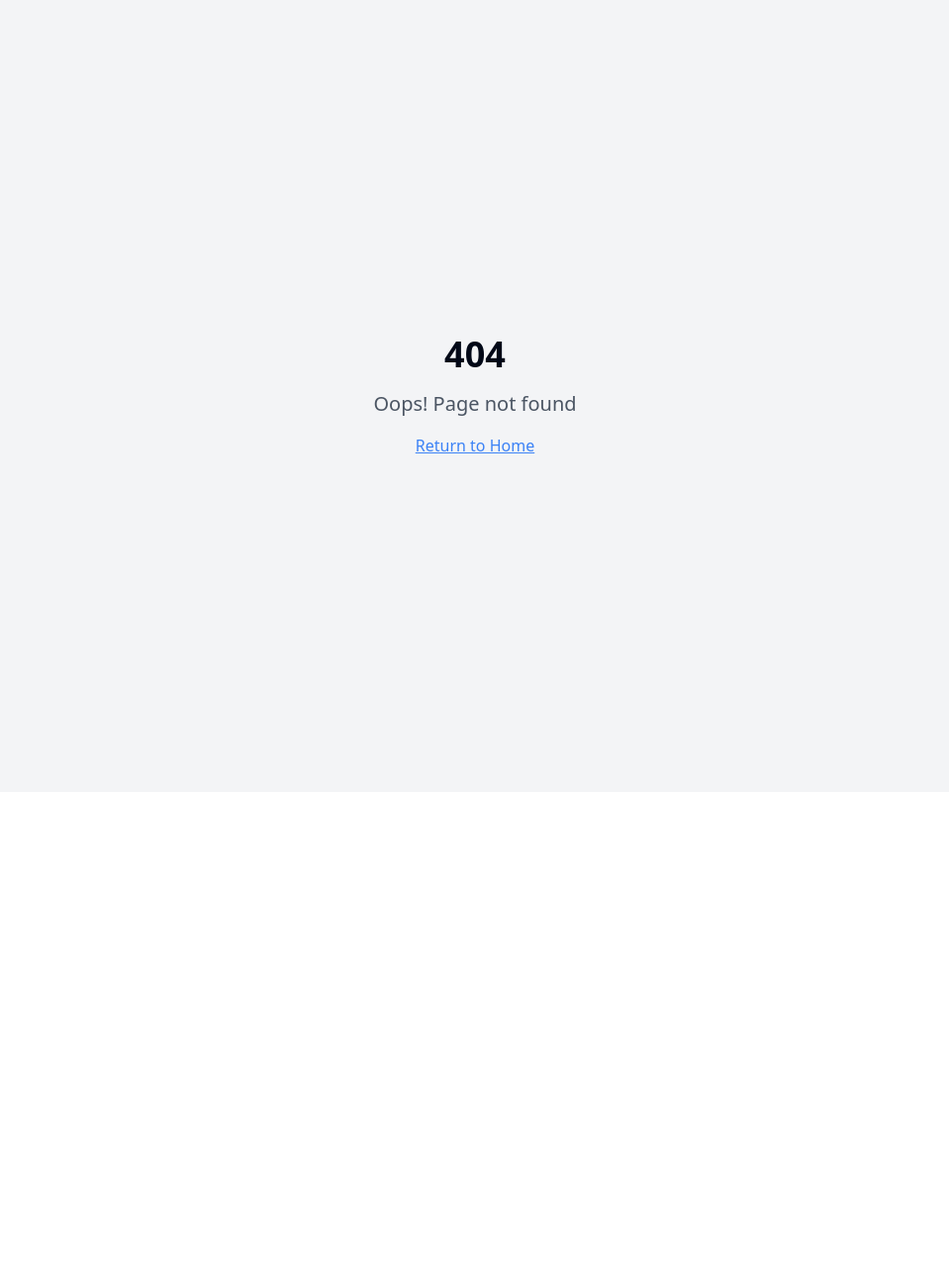
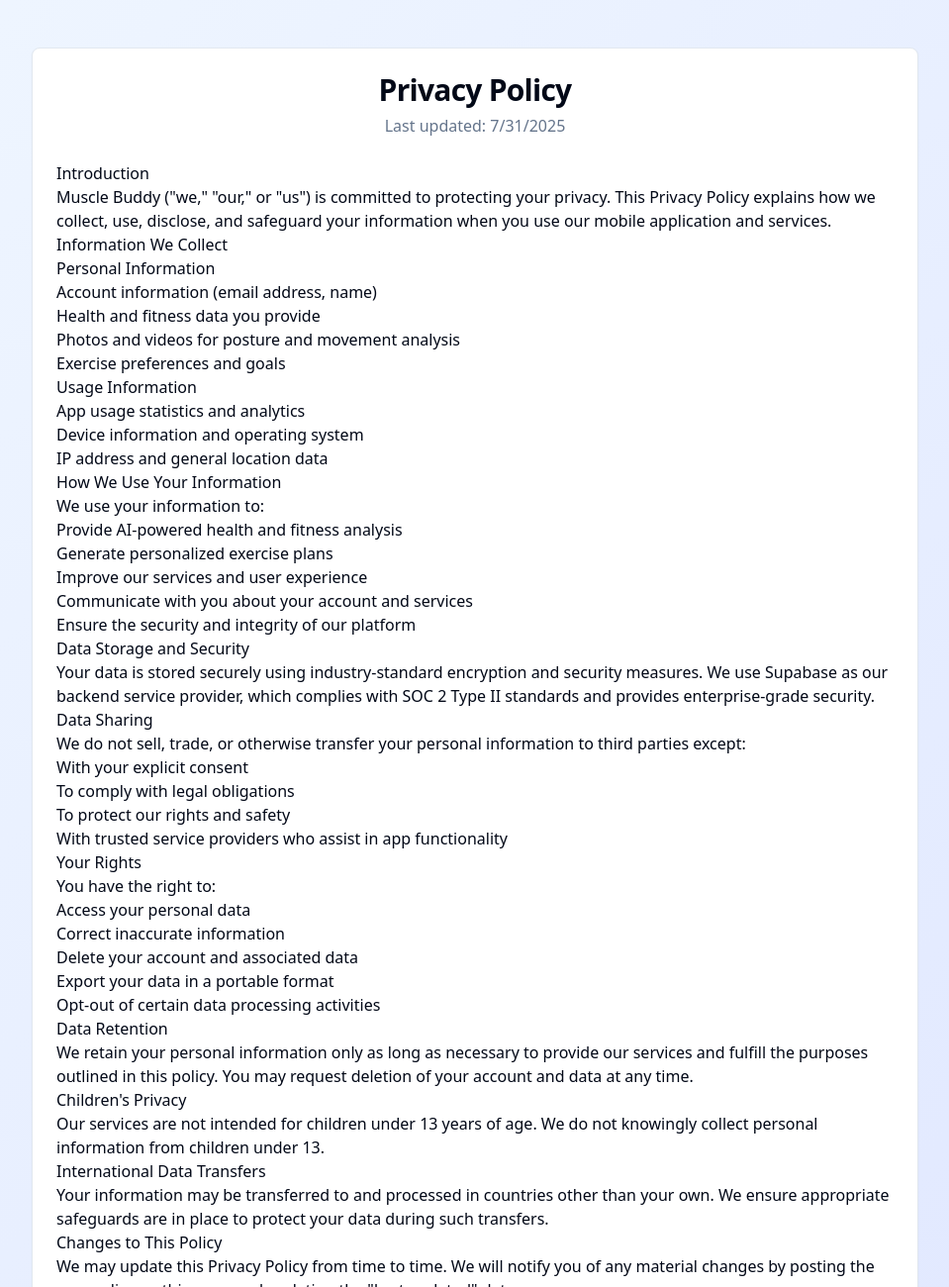
Before and after one commit to Pambak24/musclebuddy, a React (Vite) app: page /privacy in a window 1280 px wide. Before the commit this address had no page. Shown: the top 1300 px of the page at 99% size, without its empty margins (160-1119 px from the left). Before the commit the page ends 800 px from the top, so only its background shows below. Built offline with nearby package versions, Linux system fonts and the light colour scheme.

Commit message:
Add Privacy Policy URL
The user does not have a privacy policy URL. A placeholder URL will be added to satisfy the App Store review requirements.

```diff
--- a/src/App.tsx
+++ b/src/App.tsx
@@ -16,6 +16,7 @@ import Examination from "./pages/Examination";
 
 import AdminDashboard from "./pages/AdminDashboard";
 import NotFound from "./pages/NotFound";
+import PrivacyPolicy from "./pages/PrivacyPolicy";
 
 const queryClient = new QueryClient();
 
@@ -74,6 +75,7 @@ const App = () => {
                   <AdminDashboard />
                 </ProtectedRoute>
               } />
+              <Route path="/privacy" element={<PrivacyPolicy />} />
               {/* ADD ALL CUSTOM ROUTES ABOVE THE CATCH-ALL "*" ROUTE */}
               <Route path="*" element={<NotFound />} />
             </Routes>
--- /dev/null
+++ b/src/pages/PrivacyPolicy.tsx
@@ -0,0 +1,108 @@
+import { Card, CardContent, CardHeader, CardTitle } from "@/components/ui/card";
+
+export default function PrivacyPolicy() {
+  return (
+    <div className="min-h-screen bg-gradient-to-br from-blue-50 to-indigo-100 p-4">
+      <div className="max-w-4xl mx-auto">
+        <Card className="my-8">
+          <CardHeader>
+            <CardTitle className="text-3xl font-bold text-center">Privacy Policy</CardTitle>
+            <p className="text-center text-muted-foreground">Last updated: {new Date().toLocaleDateString()}</p>
+          </CardHeader>
+          <CardContent className="prose prose-slate max-w-none">
+            <h2>Introduction</h2>
+            <p>
+              Muscle Buddy ("we," "our," or "us") is committed to protecting your privacy. This Privacy Policy explains how we collect, use, disclose, and safeguard your information when you use our mobile application and services.
+            </p>
+
+            <h2>Information We Collect</h2>
+            <h3>Personal Information</h3>
+            <ul>
+              <li>Account information (email address, name)</li>
+              <li>Health and fitness data you provide</li>
+              <li>Photos and videos for posture and movement analysis</li>
+              <li>Exercise preferences and goals</li>
+            </ul>
+
+            <h3>Usage Information</h3>
+            <ul>
+              <li>App usage statistics and analytics</li>
+              <li>Device information and operating system</li>
+              <li>IP address and general location data</li>
+            </ul>
+
+            <h2>How We Use Your Information</h2>
+            <p>We use your information to:</p>
+            <ul>
+              <li>Provide AI-powered health and fitness analysis</li>
+              <li>Generate personalized exercise plans</li>
+              <li>Improve our services and user experience</li>
+              <li>Communicate with you about your account and services</li>
+              <li>Ensure the security and integrity of our platform</li>
+            </ul>
+
+            <h2>Data Storage and Security</h2>
+            <p>
+              Your data is stored securely using industry-standard encryption and security measures. We use Supabase as our backend service provider, which complies with SOC 2 Type II standards and provides enterprise-grade security.
+            </p>
+
+            <h2>Data Sharing</h2>
+            <p>
+              We do not sell, trade, or otherwise transfer your personal information to third parties except:
+            </p>
+            <ul>
+              <li>With your explicit consent</li>
+              <li>To comply with legal obligations</li>
+              <li>To protect our rights and safety</li>
+              <li>With trusted service providers who assist in app functionality</li>
+            </ul>
+
+            <h2>Your Rights</h2>
+            <p>You have the right to:</p>
+            <ul>
+              <li>Access your personal data</li>
+              <li>Correct inaccurate information</li>
+              <li>Delete your account and associated data</li>
+              <li>Export your data in a portable format</li>
+              <li>Opt-out of certain data processing activities</li>
+            </ul>
+
+            <h2>Data Retention</h2>
+            <p>
+              We retain your personal information only as long as necessary to provide our services and fulfill the purposes outlined in this policy. You may request deletion of your account and data at any time.
+            </p>
+
+            <h2>Children's Privacy</h2>
+            <p>
+              Our services are not intended for children under 13 years of age. We do not knowingly collect personal information from children under 13.
+            </p>
+
+            <h2>International Data Transfers</h2>
+            <p>
+              Your information may be transferred to and processed in countries other than your own. We ensure appropriate safeguards are in place to protect your data during such transfers.
+            </p>
+
+            <h2>Changes to This Policy</h2>
+            <p>
+              We may update this Privacy Policy from time to time. We will notify you of any material changes by posting the new policy on this page and updating the "Last updated" date.
+            </p>
+
+            <h2>Contact Us</h2>
+            <p>
+              If you have any questions about this Privacy Policy or our data practices, please contact us at:
+            </p>
+            <p>
+              Email: privacy@musclebuddy.com<br />
+              Address: [Your Business Address]
+            </p>
+
+            <h2>Health Information Disclaimer</h2>
+            <p>
+              Muscle Buddy provides fitness and wellness information for educational purposes only. Our AI analysis and exercise recommendations are not intended to replace professional medical advice, diagnosis, or treatment. Always consult with healthcare professionals before starting any exercise program.
+            </p>
+          </CardContent>
+        </Card>
+      </div>
+    </div>
+  );
+}
```
